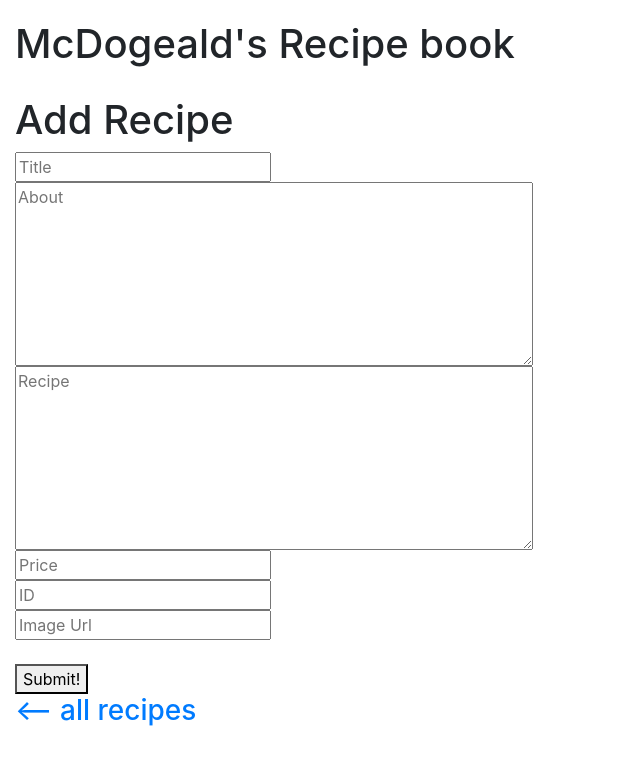
After one commit to aaaaaaaaaaaaaaaaaaaaaaaaaaaaaaaaaaaaa4/McDogealds-Recipe-book, a Django app: page /add in a window 1280 px wide. The commit adds this page. Shown: the top 765 px of the page, without its empty margins (0-640 px from the left). Run offline with Django 3.2, Linux system fonts and the light colour scheme; some libraries are stand-ins or nearby versions.

Commit message:
Added /add for adding recipes

```diff
--- a/subs/settings.py
+++ b/subs/settings.py
@@ -23,7 +23,7 @@ BASE_DIR = Path(__file__).resolve().parent.parent
 SECRET_KEY = 'owfxaei%pvt!xo*d^t71wj7*i+-a-w9r@s!j!fix^tztnj^&mf'
 
 # SECURITY WARNING: don't run with debug turned on in production!
-DEBUG = False
+DEBUG = True
 
 ALLOWED_HOSTS = []
 
--- a/subs/static/style.css
+++ b/subs/static/style.css
@@ -32,3 +32,16 @@
 .things{
   display: flex;
 }
+h1 {
+    margin-top: 0px;
+    padding-top: 20px;
+}
+
+textarea {
+    height: 90vh;
+    width: 50%;
+    display: block;
+}
+input{
+    display: block;
+}
--- /dev/null
+++ b/subs/templates/site/add.html
@@ -0,0 +1,15 @@
+{% extends "site/layout.html" %}
+
+{% block title %}
+    Jersey ch1ck3n's subs
+{% endblock %}
+
+{% block body %}
+    <h1>Add Recipe</h1>
+    <form method="post">
+    {% csrf_token %}
+    {{ form }}<br>
+    <button type="submit">Submit!</button>
+    </form>
+    <h3><a href="/things"><-- all recipes</a>
+{% endblock %}
--- a/subs/urls.py
+++ b/subs/urls.py
@@ -23,4 +23,5 @@ urlpatterns = [
     path("things", views.things, name="things"),
     path("things/<int:recipeid>", views.recipe, name="recipe"),
     path('admin/', admin.site.urls),
+    path('add', views.add, name="add")
 ]
--- a/subs/views.py
+++ b/subs/views.py
@@ -1,6 +1,8 @@
 from django.http import HttpResponse
 from django.shortcuts import render
-
+from django import forms
+from django.utils.html import strip_tags
+from django.shortcuts import redirect
 items  = [{
                 "thing": "ch1ck3n McNuggets",
                 "price": 15,
@@ -41,3 +43,29 @@ def things(request):
     return render(request, "site/things.html", {"items": items})
 def recipe(request, recipeid):
     return render(request, "site/recipe.html", {"item": items[int(recipeid)-1], "theitems": items})
+class AddRecipeForm(forms.Form):
+    title = forms.CharField(label="", widget=forms.TextInput(attrs={'placeholder': 'Title'}))
+    about = forms.CharField(label="",  widget=forms.Textarea(attrs={'style': 'margin-top: 0px; margin-bottom: 0px; height: 184px;', 'placeholder': "About"}))
+    recipe = forms.CharField(label="",  widget=forms.Textarea(attrs={'style': 'margin-top: 0px; margin-bottom: 0px; height: 184px;', 'placeholder': "Recipe"}))
+    price = forms.IntegerField(label="", widget=forms.TextInput(attrs={'placeholder': 'Price'}))
+    id = forms.IntegerField(label="", widget=forms.TextInput(attrs={'placeholder': 'ID'}))
+    url = forms.IntegerField(label="", widget=forms.TextInput(attrs={'placeholder': 'Image Url'}))
+def add(request):
+    if request.method == "POST":
+        form = AddRecipeForm(request.POST)
+        if form.is_valid():
+            title = strip_tags(form.cleaned_data["title"])
+            about = strip_tags(form.cleaned_data["about"])
+            recipe = strip_tags(form.cleaned_data["recipe"])
+            price = int(strip_tags(form.cleaned_data["price"]))
+            id = int(strip_tags(form.cleaned_data["id"]))
+            url = strip_tags(form.cleaned_data["url"])
+            items.append({"thing": title, "about": about, "recipe": recipe, "price": price, "id": id, "url": url})
+            return redirect('/things')
+        else:
+            return render(request, "site/add.html", {
+                "form": form
+                })
+    return render(request, "site/add.html", {
+        "form": AddRecipeForm()
+    })
```
